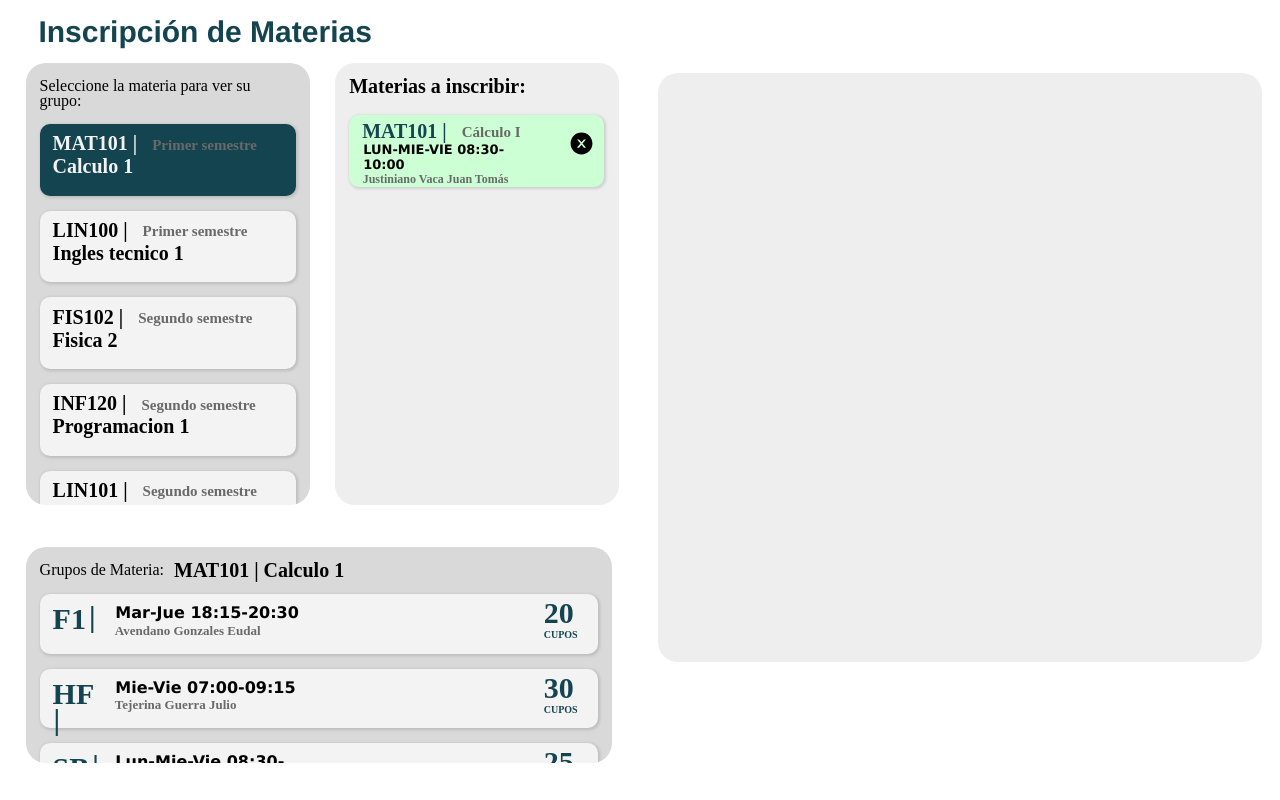
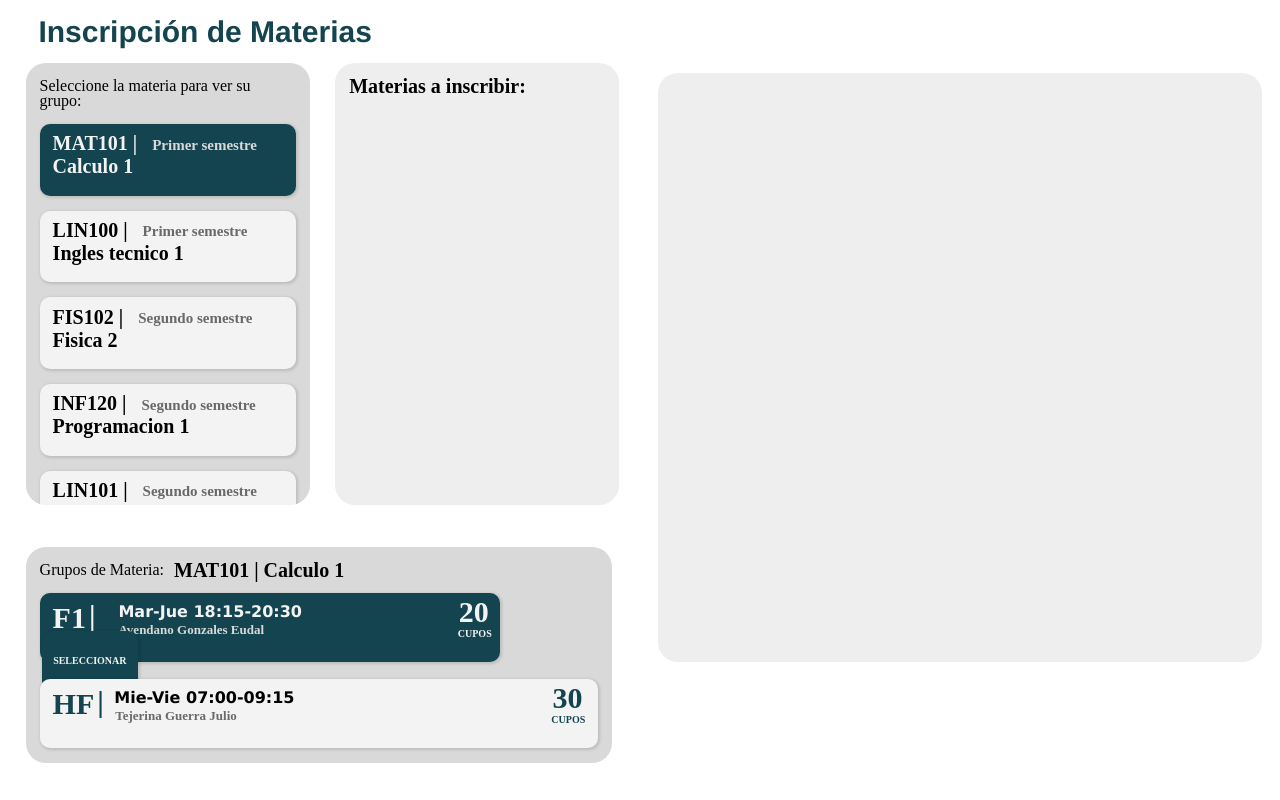
Before and after one commit to DAVV422/proyecto-final-IHC, a React (Create React App) app: page / in a window 1280 px wide. Built offline with nearby package versions, Linux system fonts and the light colour scheme.

Commit message:
grupos-materia V1

```diff
--- a/src/App.css
+++ b/src/App.css
@@ -97,6 +97,16 @@
   display: flex;
 }
 
+.contenedor-grupo{
+  width: 100%;
+  height: 25%;
+  margin-top: 7%;
+  justify-content: start;
+  align-items: flex-start;
+  display: flex;
+  flex-flow: row wrap;
+}
+
 .fila {
   margin: 4px;
   display: flex;
--- a/src/App.js
+++ b/src/App.js
@@ -9,9 +9,26 @@ import datos_grupos from './data/grupos_materias';
 function App() {
 
   //variable para determinar si el componente ha sido seleccionado
-  const [active, setActive] = React.useState(false);
   const [id_materia, setId_materia] = React.useState('');
   const [id_grupo, setId_grupo] = React.useState('');
+
+  const [materias, setMaterias] = useState([]);
+
+  //Grabar las materias del grupo seleccionado
+  const grabar = (id_materia, nombre, sigla, docente, horario) => {
+    const materia = {id: id_materia, nombre_materia: nombre, horario_materia: horario,
+        sigla_materia: sigla, docente_materia: docente};
+    const materiasActualizadas = [materia, ...materias];
+    console.log(materiasActualizadas);
+    setMaterias(materiasActualizadas);
+  }
+
+  const eliminarMateria = id_materia => {
+    const materiasActualizadas = materias.filter(materia => materia.id !== id_materia);
+    console.log(id_materia);
+    console.log(materiasActualizadas);
+    setMaterias(materiasActualizadas);
+  }
 
   //función para enviar al componente y cambiar el estado de la variable y color del componente
   const activar = (id) => {
@@ -36,7 +53,10 @@ function App() {
         </div>
         <div className='contenedor2'>
           <p className='etiqueta2'>Materias a inscribir:</p>
-          <Materia/>
+          {materias.map((materia) => {
+            return <Materia eliminar={eliminarMateria} id={materia.id} nombre={materia.nombre_materia} sigla={materia.sigla_materia}
+              docente={materia.docente_materia} horario={materia.horario_materia}/>
+          })}
         </div>
         <div className='contenedor3'>
           <div className='grupos-materia'>
@@ -49,8 +69,8 @@ function App() {
           </div>
           {datos_grupos.map((grupo) => {
             if(id_materia == grupo.idMateria){
-              return <Grupos activar={activar_grupo} id_grupo={id_grupo} id={grupo.id} id_materia={grupo.idMateria}
-              grupo={grupo.grupo} horario={grupo.horaString} docente={grupo.profe} cupo={grupo.cupos}/>
+              return <Grupos activar={activar_grupo} grabar={grabar} id_grupo={id_grupo} id={grupo.id} id_materia={grupo.idMateria}
+              grupo={grupo.grupo} nombre={grupo.nombre} sigla={grupo.sigla} horario={grupo.horaString} docente={grupo.profe} cupo={grupo.cupos}/>
             }
           })}
         </div>
--- a/src/componentes/Grupo.js
+++ b/src/componentes/Grupo.js
@@ -1,22 +1,29 @@
 import React from 'react';
 import '../hojas-de-estilo/Materia.css';
 
-function Grupo({ active, activar, grupo, id, id_materia, id_grupo, horario, docente, cupo}) {
+function Grupo({ activar, grabar, grupo, sigla, nombre, id, id_materia, id_grupo, horario, docente, cupo}) {
   //Cambiar de color el boton con la función activar
   return (
-    <div className={`grupos ${active?"active":""}`} onClick={() => activar(active)}>
-        <div className='grupo'>
-          <p className={`etiqueta-sigla3 ${(id==id_materia)?"active":""}`} onClick={() => activar(id)}> {grupo} </p>
-          <p className='barra-grupo'>|</p>
+    <div className='contenedor-grupo'>
+      <div className={`grupos ${id==id_grupo?"active":""}`} onClick={() => activar(id)}>
+          <div className='grupo'>
+            <p className={`etiqueta-sigla3 ${(id==id_grupo)?"active":""}`} onClick={() => activar(id)}> {grupo} </p>
+            <p className={`barra-grupo ${(id==id_grupo)?"active":""}`} onClick={() => activar(id)}>|</p>
+          </div>
+          <div className='texto2'>
+            <p className={`etiqueta-horario2 ${(id==id_grupo)?"active":""}`} onClick={() => activar(id)}>{horario}</p>
+            <p className={`etiqueta-docente2 ${(id==id_grupo)?"active":""}`} onClick={() => activar(id)}>{docente}</p>
+          </div>
+          <div className='area-cupo'>
+            <p className={`cupos ${(id==id_grupo)?"active":""}`} onClick={() => activar(id)}>{cupo}</p>
+            <p className={`texto-cupos ${(id==id_grupo)?"active":""}`} onClick={() => activar(id)}>CUPOS</p>
+          </div>
+      </div>
+      {id==id_grupo &&
+        <div className='area-seleccionar' onClick={()=>grabar(id_materia, nombre, sigla, horario, docente)}>
+          <p className='texto-seleccionar'>SELECCIONAR</p>
         </div>
-        <div className='texto2'>
-          <p className='etiqueta-horario2'>{horario}</p>
-          <p className='etiqueta-docente2'>{docente}</p>
-        </div>
-        <div className='area-cupo'>
-          <p className='cupos'>{cupo}</p>
-          <p className='texto-cupos'>CUPOS</p>
-        </div>
+      }
     </div>
   );
 }
--- a/src/componentes/Materia.js
+++ b/src/componentes/Materia.js
@@ -2,16 +2,16 @@ import React from 'react';
 import '../hojas-de-estilo/Materia.css';
 import { AiFillCloseCircle } from "react-icons/ai";
 
-function Materia() {
+function Materia({eliminar, id, horario, nombre, sigla, docente}) {
   return (
       <div className='materia_seleccionada'>
         <div className='texto'>
-        <p className='etiqueta2-sigla'> MAT101 | </p>
-        <p className='etiqueta2-materia'>Cálculo I</p>
-        <p className='etiqueta-horario'>LUN-MIE-VIE 08:30-10:00</p>
-        <p className='etiqueta-docente'>Justiniano Vaca Juan Tomás</p>
+        <p className='etiqueta2-sigla'> {sigla} | </p>
+        <p className='etiqueta2-materia'>{nombre}</p>
+        <p className='etiqueta-horario'>{horario}</p>
+        <p className='etiqueta-docente'>{docente}</p>
         </div>
-        <div className='icono'>
+        <div className='icono' onClick={() => eliminar(id)}>
           <AiFillCloseCircle className='tarea-icono' />
         </div>
       </div>
--- a/src/componentes/Materias.js
+++ b/src/componentes/Materias.js
@@ -4,7 +4,7 @@ import '../hojas-de-estilo/Materia.css';
 const Materias = ({ activar, id_materia, id, sigla, nombre, semestre }) => (
   <div className={`materias ${(id==id_materia)?"active":""}`} onClick={() => activar(id)}>
     <p className={`etiqueta-sigla ${(id==id_materia)?"active":""}`} onClick={() => activar(id)}> {sigla} | </p>
-    <p className='etiqueta-semestre'>{semestre}</p>
+    <p className={`etiqueta-semestre ${(id==id_materia)?"active":""}`} onClick={() => activar(id)}>{semestre}</p>
     <p className={`etiqueta-materia ${(id==id_materia)?"active":""}`} onClick={() => activar(id)}> {nombre}</p>
   </div>
 );
--- a/src/hojas-de-estilo/Materia.css
+++ b/src/hojas-de-estilo/Materia.css
@@ -58,8 +58,8 @@
 
 .texto2{
   display: flex;
-  flex-wrap: wrap;
-  width: 40%;
+  flex-direction: column;
+  width: 50%;
   margin-left:10px;
 }
 
@@ -67,8 +67,7 @@
   display: flex;
   flex-direction: column;
   justify-content: end;
-  width: 46%;
-  margin-left:10px;
+  width: 20%;
 }
 
 .icono{
@@ -80,10 +79,11 @@
 }
 
 .grupos {
-  height: 20%;
+  height: 100%;
+  width: 100%;
   border-radius: 10px;
-  margin-top: 1px;
-  margin-bottom: 15px;
+  margin-top: -7%;
+  margin-bottom: 8%;
   display: flex;
   flex-wrap: wrap;
   justify-content: start;
@@ -98,12 +98,15 @@
 }
 
 .grupos.active {
-  height: 20%;
+  height: 100%;
+  width: 75%;
   border-radius: 10px;
-  margin-top: 1px;
-  margin-bottom: 15px;
-  justify-content: flex-end;
-  align-items: center;
+  margin-top: -39px;
+  margin-bottom: 8px;
+  display: flex;
+  flex-wrap: wrap;
+  justify-content: start;
+  align-items: flex-start;
   font-weight: bold;
   font-size: 30px;
   background-color: #13444F;
@@ -197,12 +200,22 @@
 
 .etiqueta-docente2{
   margin-top: 0px;
-  margin-left: 2.5px;
+  margin-left: -23px;
   margin-bottom: 1px;
   font-family: 'Fredoka';
   font-style: normal;
   font-size: 13px;
   color: #696969;
+}
+
+.etiqueta-docente2.active{
+  margin-top: 0px;
+  margin-left: -5px;
+  margin-bottom: 1px;
+  font-family: 'Fredoka';
+  font-style: normal;
+  font-size: 13px;
+  color: #D9D9D9;
 }
 
 .etiqueta-semestre{
@@ -213,6 +226,16 @@
   font-style: normal;
   font-size: 15px;
   color: #696969;
+}
+
+.etiqueta-semestre.active{
+  margin-top: 1.6px;
+  margin-left: 15px;
+  margin-bottom: 0.3px;
+  font-family: 'Fredoka';
+  font-style: normal;
+  font-size: 15px;
+  color: #D9D9D9;
 }
 
 .tarea-icono {
@@ -233,7 +256,7 @@
 
 .etiqueta-horario2{
   margin-top: -2px;
-  margin-left: 3px;
+  margin-left: -24px;
   margin-bottom: 0.5px;
   font-family: 'Lucida Sans', 'Lucida Sans Regular', 'Lucida Grande', 'Lucida Sans Unicode', Geneva, Verdana, sans-serif;
   font-style: normal;
@@ -241,9 +264,19 @@
   color: #000000;
 }
 
+.etiqueta-horario2.active{
+  margin-top: -2px;
+  margin-left: -5px;
+  margin-bottom: 0.5px;
+  font-family: 'Lucida Sans', 'Lucida Sans Regular', 'Lucida Grande', 'Lucida Sans Unicode', Geneva, Verdana, sans-serif;
+  font-style: normal;
+  font-size: 16px;
+  color: #F3F3F3;
+}
+
 .grupo{
   height:100%;
-  width: 10%;
+  width: 15%;
   display: flex;
   flex-wrap: wrap;
   justify-content: start;
@@ -262,9 +295,21 @@
   color: #13444F;
 }
 
+.etiqueta-sigla3.active{
+  margin-top: 5px;
+  margin-left: 2px;
+  margin-bottom: 6px;
+  font-family: 'Fredoka';
+  font-style: normal;
+  font-weight: bold;
+  font-size: 30px;
+  line-height: 17px;
+  color: #F3F3F3;
+}
+
 .cupos{
   margin-top: 0px;
-  margin-left: 90%;
+  margin-left: 150%;
   margin-bottom: 6px;
   font-family: 'Fredoka';
   font-style: normal;
@@ -274,9 +319,21 @@
   color: #13444F;
 }
 
+.cupos.active{
+  margin-top: 0px;
+  margin-left: 150%;
+  margin-bottom: 6px;
+  font-family: 'Fredoka';
+  font-style: normal;
+  font-weight: bold;
+  font-size: 30px;
+  line-height: 15px;
+  color: #F3F3F3;
+}
+
 .texto-cupos{
   margin-top: 1px;
-  margin-left: 90%;
+  margin-left: 149%;
   margin-bottom: 6px;
   font-family: 'Fredoka';
   font-style: normal;
@@ -286,6 +343,30 @@
   color: #13444F;
 }
 
+.texto-cupos.active{
+  margin-top: 1px;
+  margin-left: 149%;
+  margin-bottom: 6px;
+  font-family: 'Fredoka';
+  font-style: normal;
+  font-weight: bold;
+  font-size: 10px;
+  line-height: 15px;
+  color: #F3F3F3;
+}
+
+.texto-seleccionar{
+  width: 100%;
+  margin-top: 20%;
+  margin-left: 1%;
+  margin-bottom: 6px;
+  font-family: 'Fredoka';
+  font-style: normal;
+  font-weight: bolder;
+  font-size: 10px;
+  line-height: 15px;
+  color: #F3F3F3;
+}
 
 .barra-grupo{
   margin-top: 3px;
@@ -298,3 +379,33 @@
   line-height: 17px;
   color: #13444F;
 }
+
+.barra-grupo.active{
+  margin-top: 3px;
+  margin-left: 3px;
+  margin-bottom: 6px;
+  font-family: 'Fredoka';
+  font-style: normal;
+  font-weight: bold;
+  font-size: 30px;
+  line-height: 17px;
+  color: #F3F3F3;
+}
+
+.area-seleccionar{
+  height: 100%;
+  width: 10%;
+  margin-top: -39px;
+  margin-bottom: 8px;
+  margin-left: 2px;
+  display: flex;
+  flex-wrap: wrap;
+  justify-content: start;
+  align-items: flex-start;
+  border-radius: 10px;
+  background-color: #13444F;
+  color: white;
+  padding: 11px 30px 11px 11px;
+  box-shadow: 1px 1px 3px 1px rgba(0, 0, 0, 0.13);
+  margin: 1px solid #888;
+}
```
